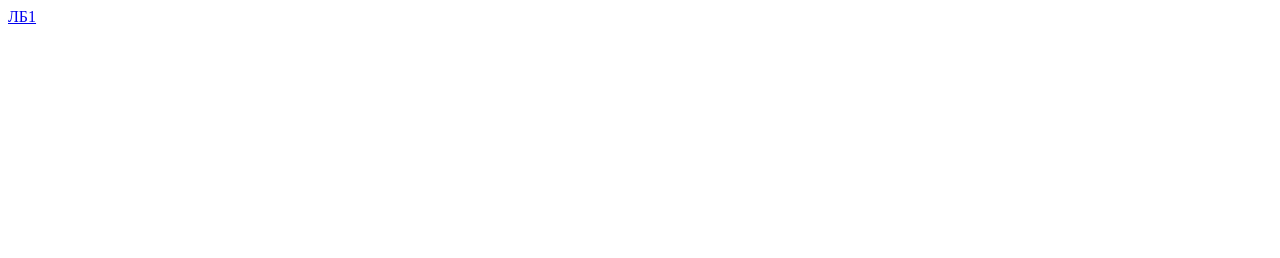
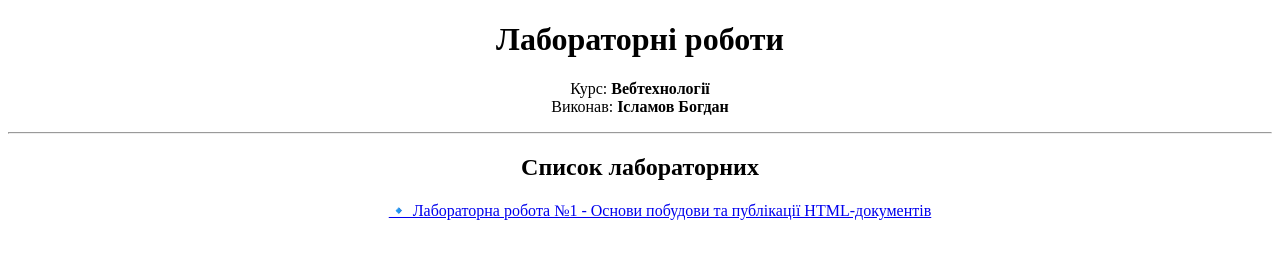
Before and after one commit to BobaIsla/bobaisla.github.io, a plain HTML site: page index.html in a window 1280 px wide. Drawn offline with Linux system fonts and the light colour scheme.

Commit message:
added more info to index.html

```diff
--- a/index.html
+++ b/index.html
@@ -5,7 +5,16 @@
 <title>Лаби</title>
 <meta charset="UTF-8">
 </head>
-<body>
-    <a href="./labs/lab1/lab1_index.html">ЛБ1</a>
-</body>
-</html>
+  <header align="center">
+    <h1>Лабораторні роботи</h1>
+    <p>Курс: <b>Вебтехнології</b><br>
+       Виконав: <b>Ісламов Богдан</b></p>
+    <hr>
+  </header>
+
+  <main align="center">
+    <h2>Список лабораторних</h2>
+    <ul style="list-style-type: none;">
+      <li>
+        <a href="./labs/lab1/lab1_index.html">🔹 Лабораторна робота №1 - Основи побудови та публікації HTML-документів</a>
+      </li>
```
